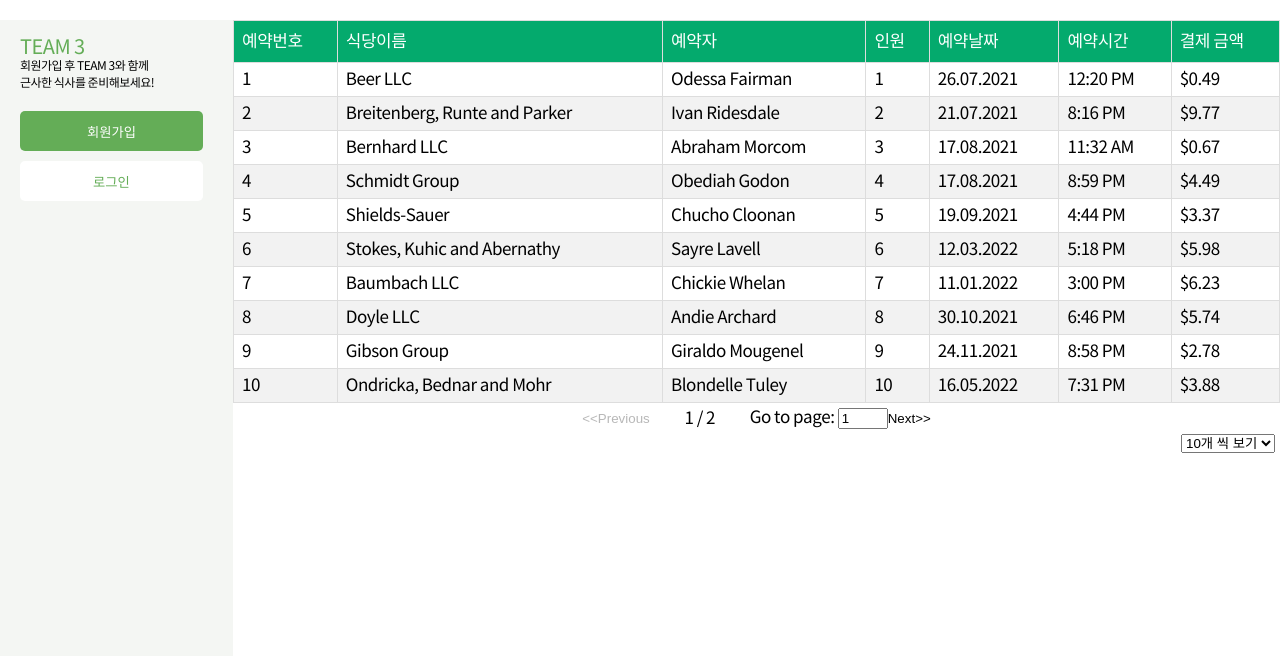
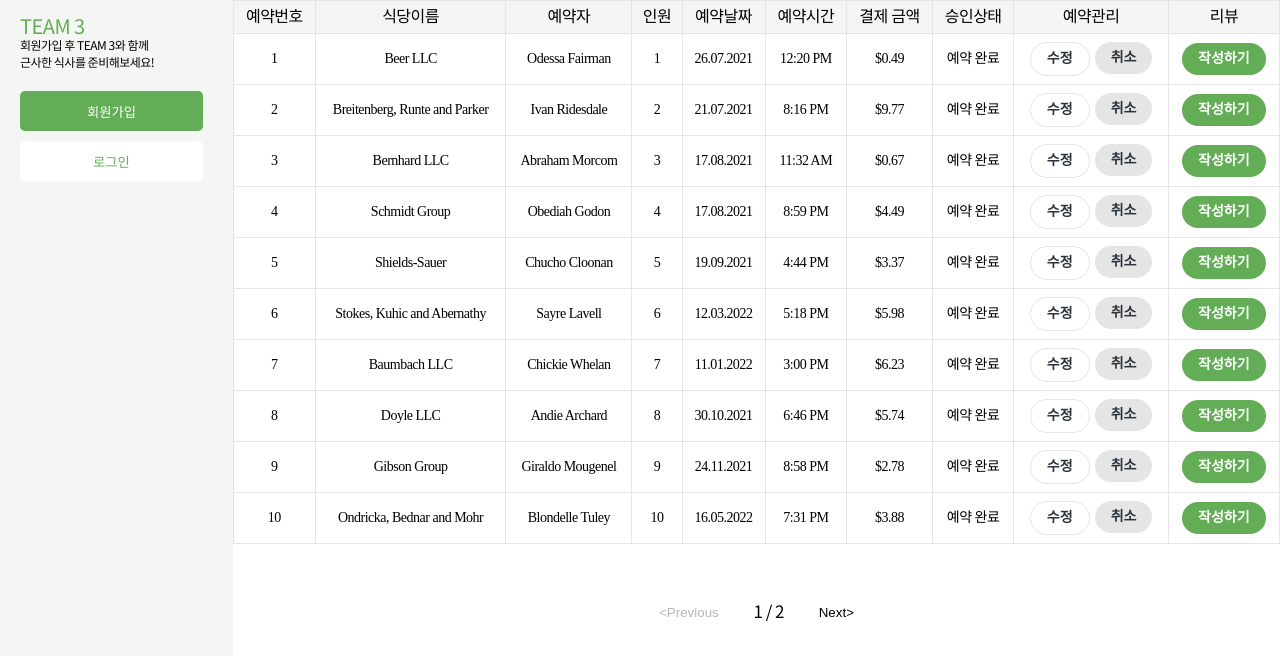
Before and after one commit to supra1nova/elice_second_project, a React (Create React App) app in the folder client/: page /account/reserves in a window 1280 px wide. Shown: the top 656 px of the page. Built offline with nearby package versions, Linux system fonts and the light colour scheme.

Commit message:
Feat: styled-components 적용

```diff
--- a/client/src/components/molecules/Table/PaginationTable.tsx
+++ b/client/src/components/molecules/Table/PaginationTable.tsx
@@ -2,7 +2,45 @@ import React, { useMemo } from 'react';
 import MOCK_DATA from './MOCK_DATA.json'
 import { COLUMNS } from './columns'
 import { usePagination, useTable } from 'react-table'
-import './table.css'
+import styled from 'styled-components';
+import { TableButton } from '../../atoms/TableButton'
+
+const BtnReview = styled(TableButton)`
+    color: #fff;
+    background-color: #64AD57;
+`;
+const BtnModification = styled(TableButton)`
+    background-color: #fff;
+    border: 1px solid #E5E5E5;
+`;
+const StyledTable = styled.table`
+    font-family: 'Noto Sans KR';
+    border-collapse: collapse;
+    width: 100%;
+    font-size: 14px;
+    border-color: #E5E5E5;
+`
+const StyledTh = styled.td`
+    border: 1px solid #E5E5E5;
+    padding: 8px;
+    background-color: #F4F6F3;
+    text-align: center;
+    font-size: 16px;
+    font-weight: 500;
+`
+const StyledTd = styled.td`
+    border: 1px solid #E5E5E5;
+    padding: 8px;
+    text-align: center;
+    vertical-align: middle;
+`
+const StyledTablePagination = styled.div`
+    margin: 60px 0 0;
+    display: flex;
+    justify-content: center;
+    align-items: center;
+`
+
 
 export const PaginationTable = () => {
     const columns = useMemo(() => COLUMNS, [])
@@ -20,7 +58,6 @@ export const PaginationTable = () => {
         pageOptions,
         gotoPage,
         pageCount,
-        setPageSize,
         state,
         prepareRow,
     } = useTable({
@@ -31,19 +68,22 @@ export const PaginationTable = () => {
         usePagination
     );
 
-    const { pageIndex, pageSize } = state
+    const { pageIndex } = state
 
     return (
         <div className="table">
-            <table {...getTableProps()}>
+            <StyledTable {...getTableProps()}>
                 <thead>
                     {headerGroups.map((headerGroup) => (
                         <tr {...headerGroup.getHeaderGroupProps()}>
                             {headerGroup.headers.map((column) => (
-                                <th {...column.getHeaderProps()}>
+                                <StyledTh {...column.getHeaderProps()}>
                                     {column.render('Header')}
-                                </th>
+                                </StyledTh>
                             ))}
+                            <StyledTh>승인상태</StyledTh>
+                            <StyledTh>예약관리</StyledTh>
+                            <StyledTh>리뷰</StyledTh>
                         </tr>
                     ))}
                 </thead>
@@ -55,18 +95,24 @@ export const PaginationTable = () => {
                             <tr {...row.getRowProps()}>
                                 {row.cells.map((cell: any) => {
                                     return (
-                                        <td {...cell.getCellProps()}>{cell.render('Cell')}</td>
+                                        <StyledTd {...cell.getCellProps()}>{cell.render('Cell')}</StyledTd>
                                     );
                                 })}
+                                <StyledTd role="cell">예약 완료</StyledTd>
+                                <StyledTd role="cell">
+                                    <BtnModification>수정</BtnModification>
+                                    <TableButton>취소</TableButton>
+                                </StyledTd>
+                                <StyledTd role="cell"><BtnReview>작성하기</BtnReview></StyledTd>
                             </tr>
                         );
                     })}
                 </tbody>
-            </table>
+            </StyledTable>
 
-            <div className="table-pagination" style={{margin: '5px', display: 'flex', justifyContent: 'center', alignItems: 'center'}}>
+            <StyledTablePagination>
                 <button onClick={() => gotoPage(0)} disabled={!canPreviousPage}>
-                    {'<<'}
+                    {'<'}
                 </button>
                 <button onClick={() => previousPage()} disabled={!canPreviousPage}>
                     Previous
@@ -76,33 +122,13 @@ export const PaginationTable = () => {
                         {pageIndex + 1} / {pageOptions.length}
                     </strong>
                 </span>
-                <span>
-                    Go to page: {' '}
-                    <input type="number" defaultValue={pageIndex + 1}
-                    onChange={(e) => {
-                        const pageNumber = e.target.value ? Number(e.target.value) - 1 : 0
-                        gotoPage(pageNumber)
-                    }}
-                    style={{width: '50px'}} />
-                </span>
                 <button onClick={() => nextPage()} disabled={!canNextPage}>
                     Next
                 </button>
                 <button onClick={() => gotoPage(pageCount - 1)} disabled={!canNextPage}>
-                    {'>>'}
+                    {'>'}
                 </button>
-            </div>
-            <div className="table-pagesize" style={{margin: '5px', display: 'flex', justifyContent: 'flex-end', alignItems: 'center'}}>
-                <select value={pageSize} onChange={(e) => setPageSize(Number(e.target.value))}>
-                    {
-                        [10, 25, 50].map(pageSize => (
-                            <option key={pageSize} value={pageSize}>
-                                {pageSize}개 씩 보기
-                            </option>
-                        ))
-                    }
-                </select>
-            </div>
+            </StyledTablePagination>
         </div>
     );
 }
--- a/client/src/components/molecules/Table/table.css
+++ /dev/null
@@ -1,26 +0,0 @@
-.table {
-    margin: 20px 0;
-}
-table {
-    font-family: Arial, Helvetica, sans-serif;
-    border-collapse: collapse;
-    width: 100%;
-    font-size: 12px;
-}
-table td, table th {
-    border: 1px solid #ddd;
-    padding: 8px;
-}
-table tr:nth-child(even){
-    background-color: #f2f2f2;
-}
-table tr:hover {
-    background-color: #ddd;
-}
-table th {
-    padding-top: 12px;
-    padding-bottom: 12px;
-    text-align: left;
-    background-color: #04AA6D;
-    color: white;
-}
```
